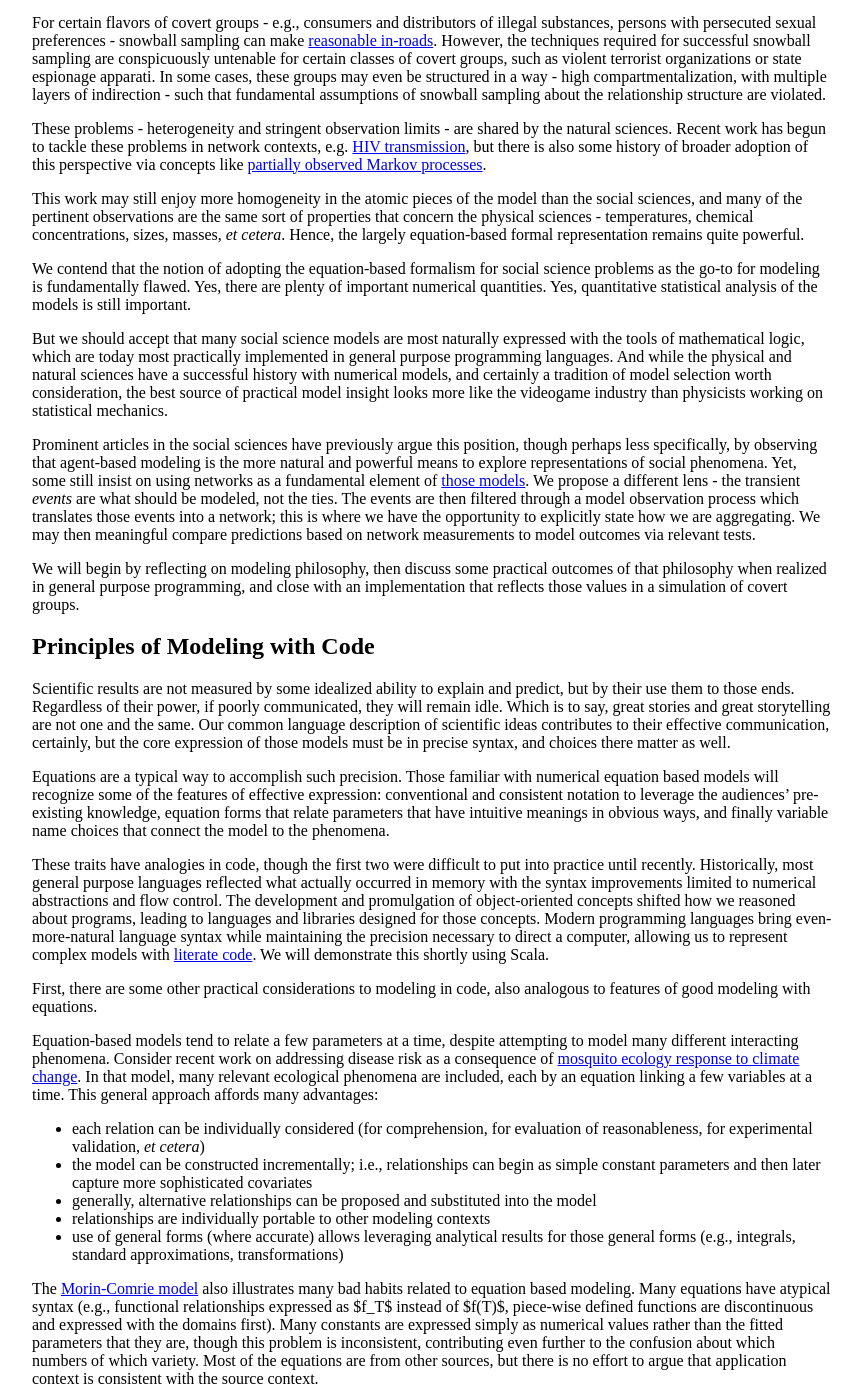
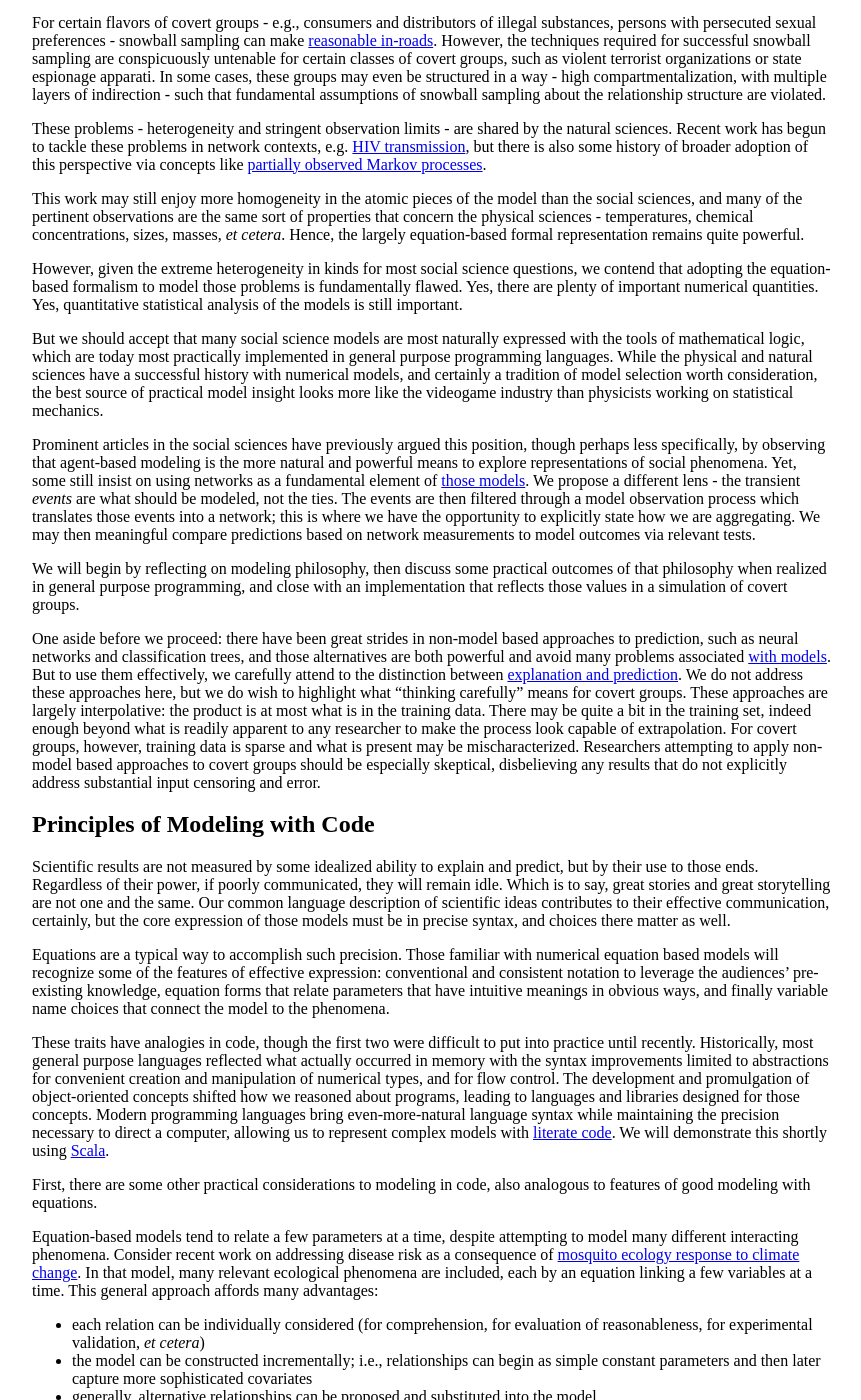
Before and after one commit to pearsonca/scala-commsim, a Jekyll site: the page built from index.md, in a window 1280 px wide and 1400 px high, scrolled down 1036 px. Shown: the whole window, without its empty margins (208-1069 px from the left). Built offline with Jekyll 4.4.1, drawn with Linux system fonts in a browser that asks for light colours; some of the changed text lies outside the part shown.

```diff
--- a/_layouts/paper.html
+++ b/_layouts/paper.html
@@ -5,6 +5,9 @@
   <link rel="stylesheet" type="text/css" href="{{ site.absoluteurl }}{{ site.baseurl }}/css/site.css">
   <link rel="stylesheet" type="text/css" href="{{ site.absoluteurl }}{{ site.baseurl }}/css/syntax.css">
   <script type="text/javascript" src="{{ site.absoluteurl }}{{ site.baseurl }}/js/site.js"></script>
+  <script type="text/javascript"
+    src="https://c328740.ssl.cf1.rackcdn.com/mathjax/latest/MathJax.js?config=TeX-AMS-MML_HTMLorMML">
+  </script>
 </head>
 <body>
 <div class="main">
--- a/index.md
+++ b/index.md
@@ -99,20 +99,21 @@ sort of properties that concern the physical sciences - temperatures, chemical
 concentrations, sizes, masses, *et cetera*.  Hence, the largely equation-based
 formal representation remains quite powerful.
 
-We contend that the notion of adopting the equation-based formalism for social
-science problems as the go-to for modeling is fundamentally flawed.  Yes,
-there are plenty of important numerical quantities.  Yes, quantitative statistical
-analysis of the models is still important.
+However, given the extreme heterogeneity in kinds for most social science
+questions, we contend that adopting the equation-based formalism to model those
+problems is fundamentally flawed.  Yes, there are plenty of important numerical
+quantities.  Yes, quantitative statistical analysis of the models is still
+important.
 
 But we should accept that many social science models are most naturally expressed
 with the tools of mathematical logic, which are today most practically
-implemented in general purpose programming languages.  And while the physical
+implemented in general purpose programming languages.  While the physical
 and natural sciences have a successful history with numerical models, and
 certainly a tradition of model selection worth consideration, the best source of
 practical model insight looks more like the videogame industry than physicists
 working on statistical mechanics.
 
-Prominent articles in the social sciences have previously argue this position,
+Prominent articles in the social sciences have previously argued this position,
 though perhaps less specifically, by observing that agent-based
 modeling is the more natural and powerful means to explore representations of
 social phenomena.  Yet, some still insist on using networks as a fundamental
@@ -128,10 +129,26 @@ outcomes of that philosophy when realized in general purpose programming, and
 close with an implementation that reflects those values in a simulation of
 covert groups.
 
+One aside before we proceed: there have been great strides in non-model based
+approaches to prediction, such as neural networks and classification trees, and
+those alternatives are both powerful and avoid many problems associated
+[with models][breiman2001statistical].  But to use them effectively, we
+carefully attend to the distinction between [explanation and prediction][shmueli2010explain].
+We do not address these approaches here, but we do wish to highlight what
+"thinking carefully" means for covert groups.  These approaches are largely
+interpolative: the product is at most what is in the training data.  There may be
+quite a bit in the training set, indeed enough beyond what is readily apparent to
+any researcher to make the process look capable of extrapolation.
+For covert groups, however, training data is sparse and what
+is present may be mischaracterized.  Researchers attempting to apply non-model
+based approaches to covert groups should be especially skeptical, disbelieving
+any results that do not explicitly address substantial input censoring and
+error.
+
 ##Principles of Modeling with Code
 
 Scientific results are not measured by some idealized ability to explain and
-predict, but by their use them to those ends.  Regardless of their power,
+predict, but by their use to those ends.  Regardless of their power,
 if poorly communicated, they will remain idle.  Which is to say, great stories
 and great storytelling are not one and the same.  Our common language
 description of scientific ideas contributes to their effective communication,
@@ -148,12 +165,13 @@ model to the phenomena.
 These traits have analogies in code, though the first two were difficult to put into
 practice until recently.  Historically, most general purpose languages reflected
 what actually occurred in memory with the syntax improvements limited to
-numerical abstractions and flow control.  The development and promulgation of object-oriented concepts
+abstractions for convenient creation and manipulation of numerical types, and
+for flow control.  The development and promulgation of object-oriented concepts
 shifted how we reasoned about programs, leading to languages and libraries
 designed for those concepts.  Modern programming languages bring even-more-natural
 language syntax while maintaining the precision necessary to direct a computer,
 allowing us to represent complex models with [literate code][knuth1984literate].
-We will demonstrate this shortly using Scala.
+We will demonstrate this shortly using [Scala](http://www.scala-lang.org/).
 
 First, there are some other practical considerations to modeling in code, also
 analogous to features of good modeling with equations.
```
Also changed, not shown: other parts of index.md (+3 -1 lines), rscripts/manuscript.bib (+22 -0 lines).
